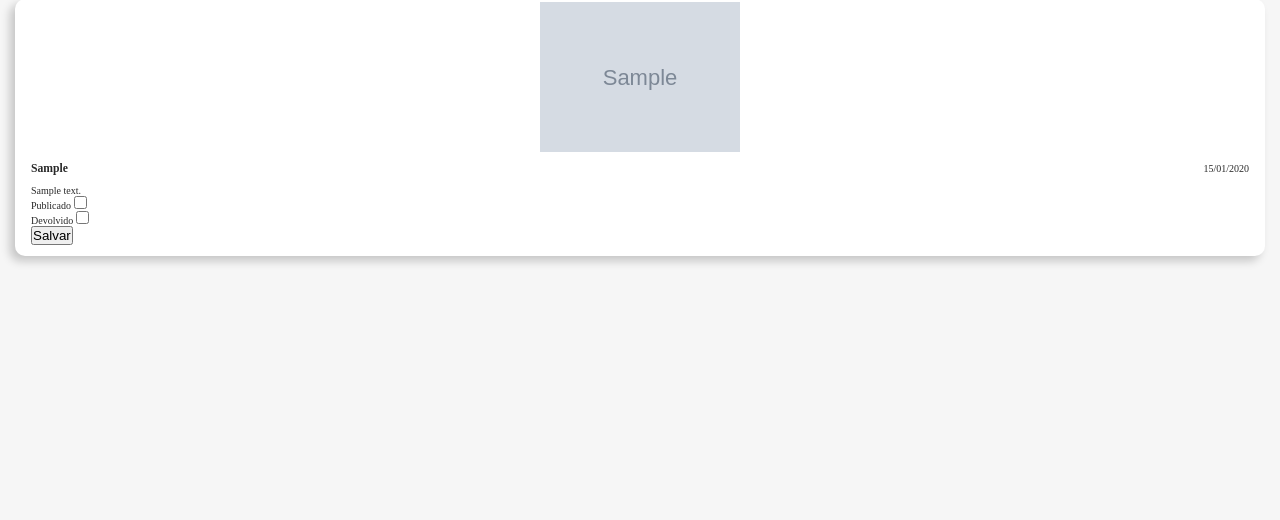
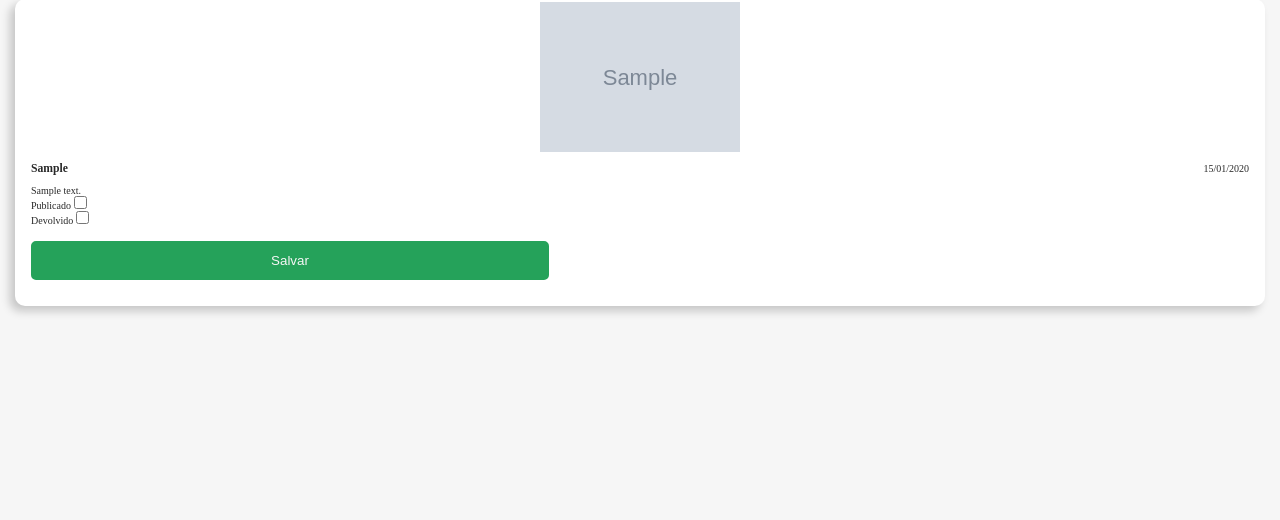
Before and after one commit to soualansousa/IFinder_Django, a Django app: page /administrativo/lista/ in a window 1280 px wide. Shown: the part 198-718 px from the top of the page. Run offline with Django 5.2, Linux system fonts and the light colour scheme; tables that the repository leaves empty hold one stand-in row (values such as "Sample post"); grey boxes marked "Sample" are stand-in pictures.

Commit message:
botao alterado

```diff
--- a/administrativo/templates/administrativo/pages/lista.html
+++ b/administrativo/templates/administrativo/pages/lista.html
@@ -35,7 +35,7 @@
                                         <label for="id_Devolvido">Devolvido</label>
                                         <input type="checkbox" name="Devolvido" id="id_Devolvido" {% if item.Devolvido %}checked{% endif %}>
                                     </div>
-                                    <button type="submit" class="btn btn-primary">Salvar</button>
+                                    <button type="submit" class="botao-enviar">Salvar</button>
                                 </form>
                             </div>
                         </div>
```
